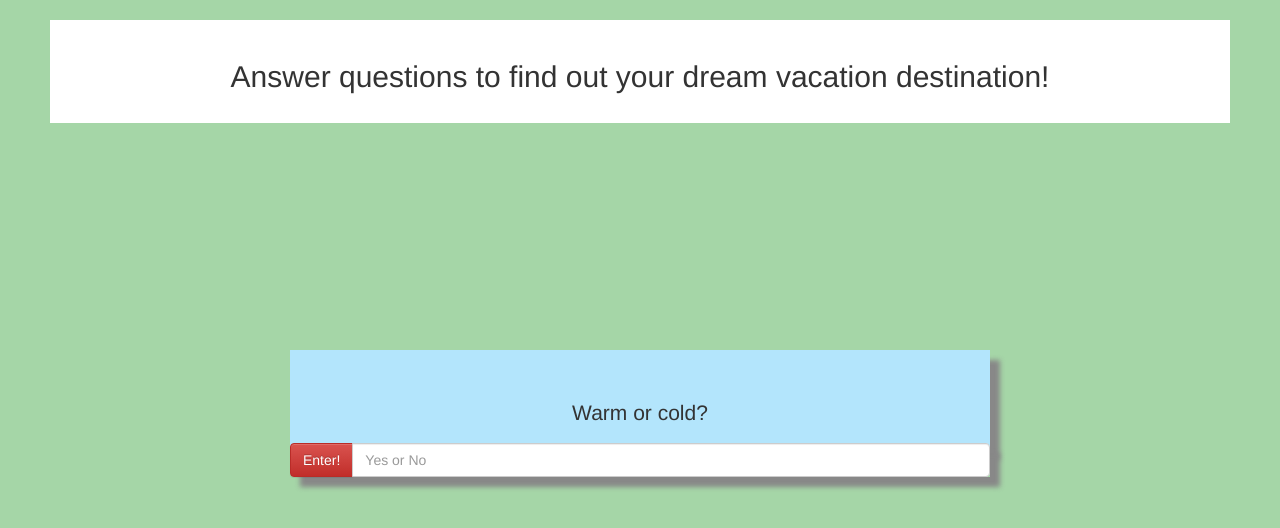
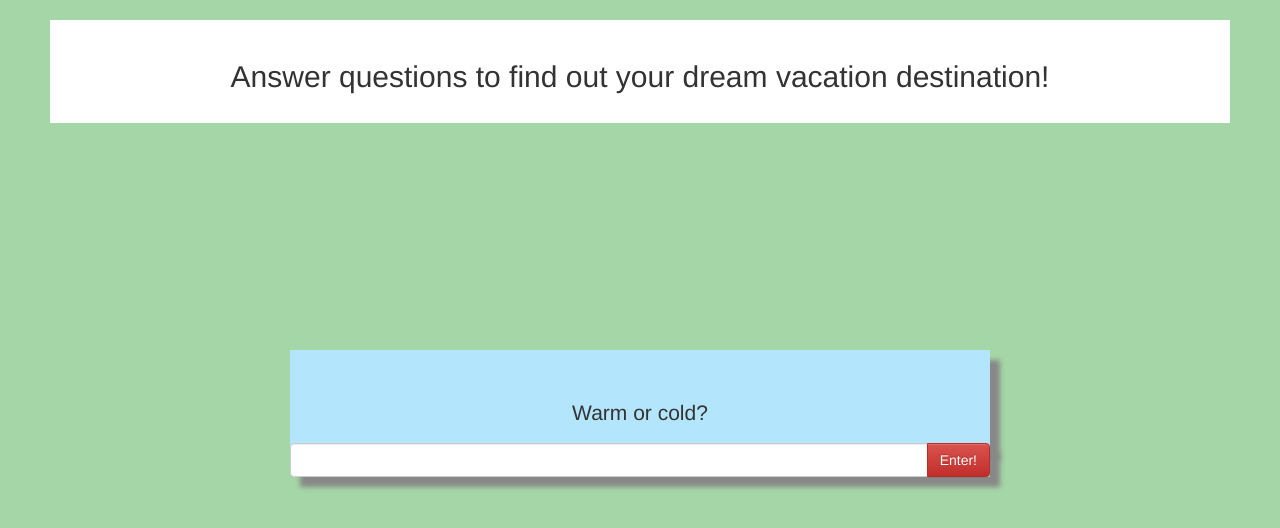
Before and after one commit to jaywhang83/vacation-spot-question, a plain HTML site: page index.html in a window 1280 px wide. Drawn offline with nearby package versions, Linux system fonts and the light colour scheme.

Commit message:
place button to right from ledt

```diff
--- a/index.html
+++ b/index.html
@@ -23,10 +23,10 @@
     <p><span class="question">Warm or cold?</span></p>
     <form id="testsubmit">
     <div class="input-group">
+      <input type="text" class="form-control" id="enterHere">
       <span class="input-group-btn">
         <button class="btn btn-danger" type="submit">Enter!</button>
       </span>
-      <input type="text" class="form-control" placeholder="Yes or No" id="enterHere">
     </div>
     <div class="answer">
       <p class="test">Your destination is <span class="here"></span>.</p>
```
